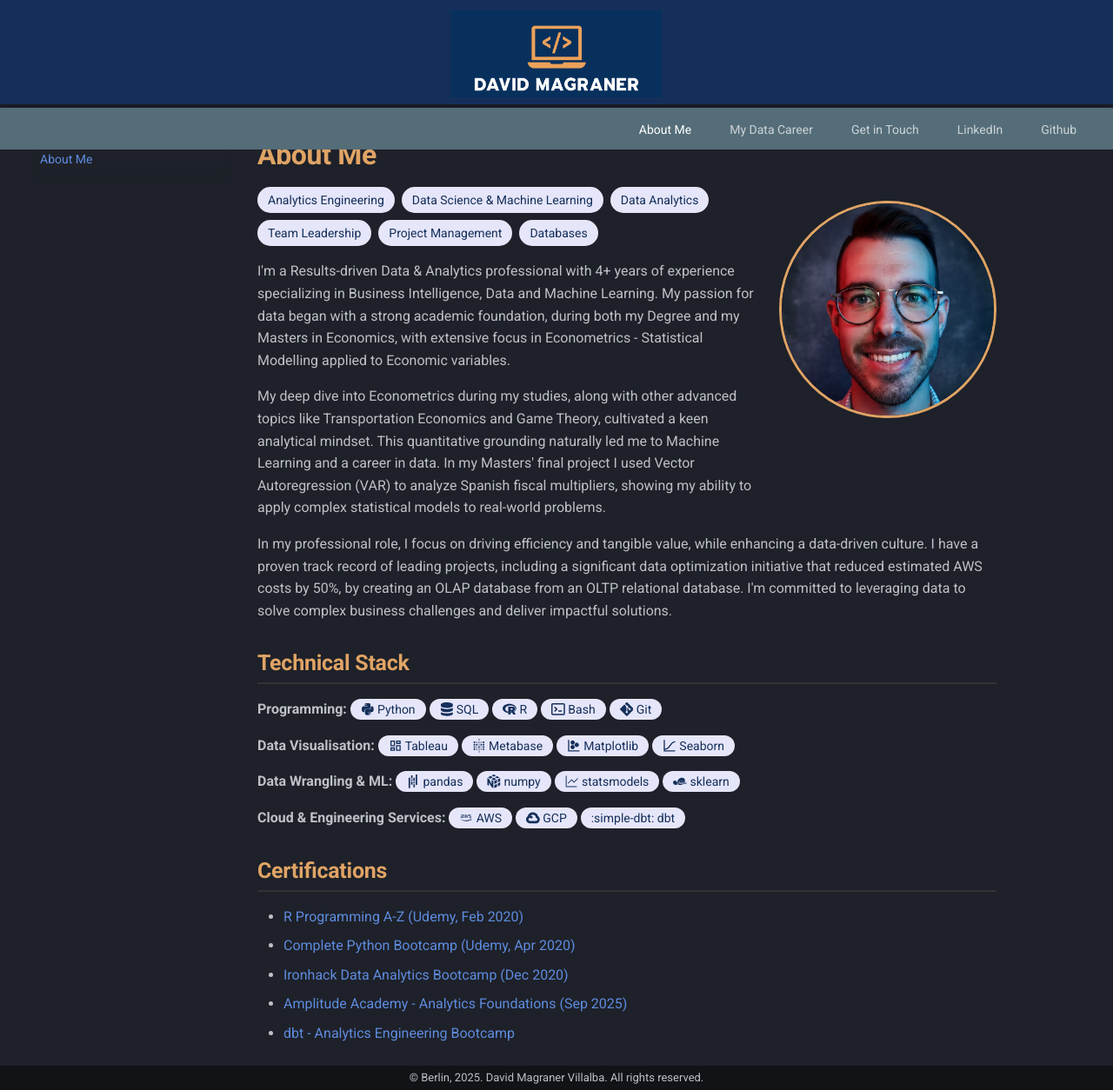
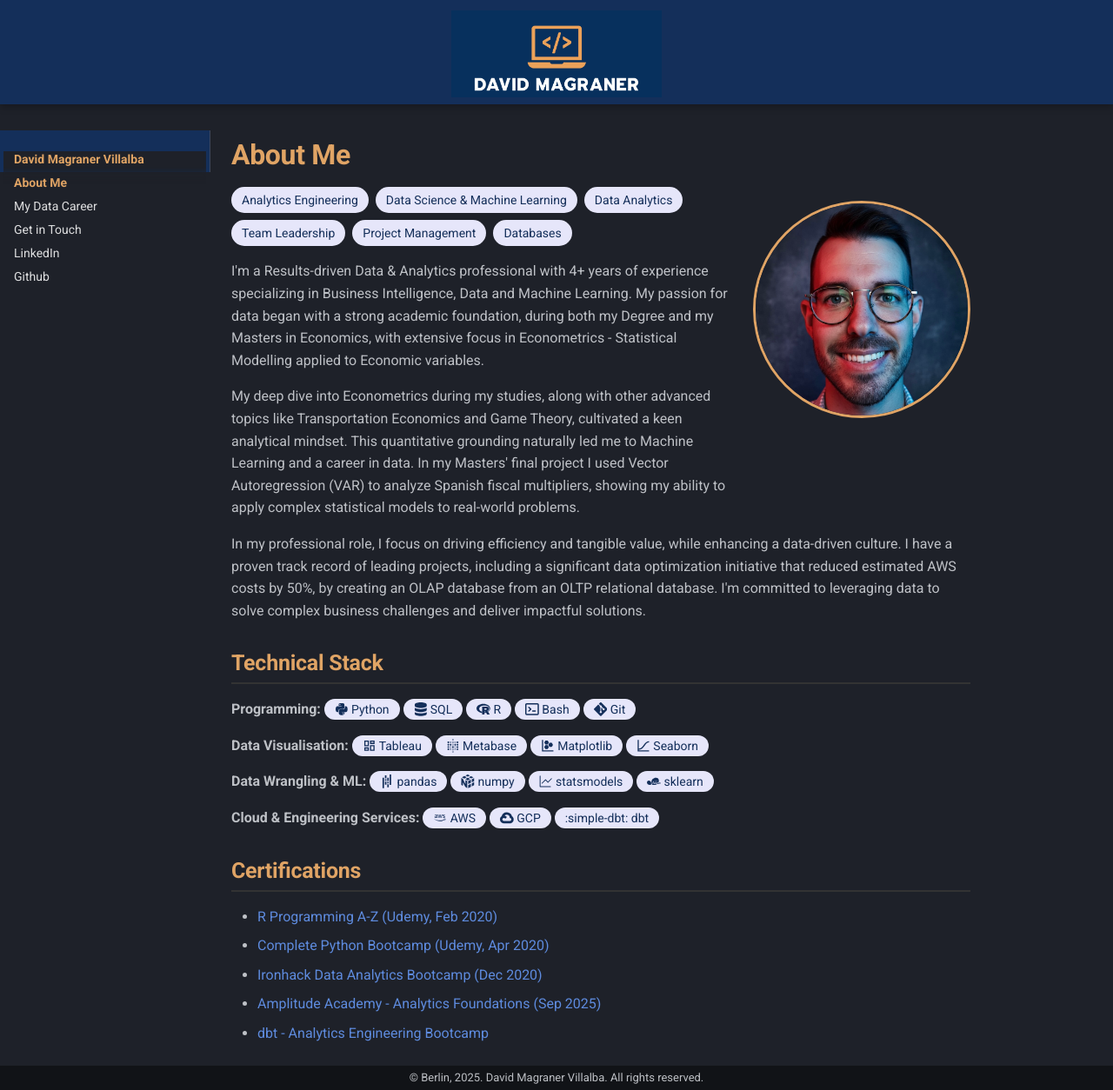
Before and after one commit to mavidvd/my-portfolio, an MkDocs documentation site: the page built from docs/index.md, in a window 1280 px wide and 1254 px high. Shown: the whole window at 87% size. Built offline with MkDocs 1.6.1 and Material for MkDocs 9.7.7, drawn with Linux system fonts in a browser that asks for light colours.

Commit message:
Navigation Edits

```diff
--- a/docs/stylesheets/extra.css
+++ b/docs/stylesheets/extra.css
@@ -28,7 +28,9 @@
 .md-content,
 .md-content__inner {
     padding-top: 0 !important;
-    width: 850px;
+    max-width: 850px;
+    width: 100%;
+    box-sizing: border-box;
 }
 .md-content__inner h1:first-child {
     margin-top: 0;
@@ -57,13 +59,6 @@
 .md-header__inner {
     /* Center the contents (logo container) horizontally */
     justify-content: center;
-}
-
-/* Hide the site name/title next to the logo (since you only want the logo) */
-.md-header__title {
-    /* Create the necessary space on the left */
-    margin-left: 20rem; /* Keeps your logo block away from the edge */
-    margin-right: 40rem;
 }
 
 /* The social links are usually injected near the header nav or as a standalone option */
@@ -106,25 +101,35 @@
     display: none;
 }
 
-/* Move navigation tabs to the right */
-.md-tabs__list {
-  justify-content: flex-end !important;
+/* === Left sidebar navigation === */
+@media screen and (min-width: 76.25em) {
+  .md-sidebar--primary {
+    background-color: #142F5A;
+    border-right: 1px solid rgba(224, 164, 101, 0.2);
+  }
+
+  .md-sidebar--primary .md-nav__title {
+    color: #E0A465;
+    font-weight: 700;
+  }
+
+  .md-sidebar--primary .md-nav__link {
+    color: rgba(255, 255, 255, 0.85);
+  }
+
+  .md-sidebar--primary .md-nav__link:hover,
+  .md-sidebar--primary .md-nav__link--active {
+    color: #E0A465;
+  }
+
+  .md-sidebar--primary .md-nav__link--active {
+    font-weight: 600;
+  }
 }
 
-/* Optional: Adjust tab spacing */
-.md-tabs__item {
-  margin-left: 1rem;
-}
-
-/* If site name is showing on the left, this adds space */
+/* Hide top tab bar if present */
 .md-tabs {
-  justify-content: space-between;
-}
-
-/* Make site name bigger */
-.md-header__title {
-  font-size: 14px !important;  /* Adjust size as needed */
-  font-weight: 700;            /* Make it bold */
+  display: none;
 }
 
 /* Tag setup */
@@ -212,19 +217,15 @@ a.tag {
     }
 }
 
-/* Target screens wider than 1220px (a common breakpoint for wide screens) */
+/* Wide screens: sidebar + content (do not cap the whole row at 850px) */
 @media screen and (min-width: 76.25em) {
-    /* Targets screens wider than the standard tablet breakpoint (approx. 1220px) */
-    .md-main__inner {
-        max-width: 850px; /* Example: 90rem is 1440px (16px * 90) */
-        /* You can choose any fixed value (e.g., 70rem, 1000px, 65%) */
+    .md-grid {
+        max-width: 72rem;
     }
-    .md-grid {
-        max-width: 61rem; /* Increase from the default (e.g., 61rem) */
+
+    :root {
+        --md-typeset-font-size: 14px;
     }
-    :root {
-    --md-typeset-font-size: 14px; /* Keep it the same as the smaller screen setting */
-  }
 }
 
 @media screen and (min-width: 90em) {
--- a/mkdocs.yml
+++ b/mkdocs.yml
@@ -11,13 +11,8 @@ theme:
     primary: blue grey
     accent: cyan
   features:
-    - navigation.tabs          # Top nav; collapses into drawer on small screens
-    - navigation.tabs.sticky   # Keeps tabs visible when scrolling
-    - navigation.sections      # Groups nav in the mobile drawer
-    - navigation.path          # Breadcrumbs for orientation on narrow screens
+    - navigation.sections      # Nav in the left sidebar (and mobile drawer)
     - navigation.top           # Back-to-top button
-    - header.autohide          # Hides tall header while scrolling (saves mobile space)
-    - toc.follow               # Keeps in-page TOC in view while reading
     - content.tooltips
   icon:
     repo: fontawesome/brands/github
```
